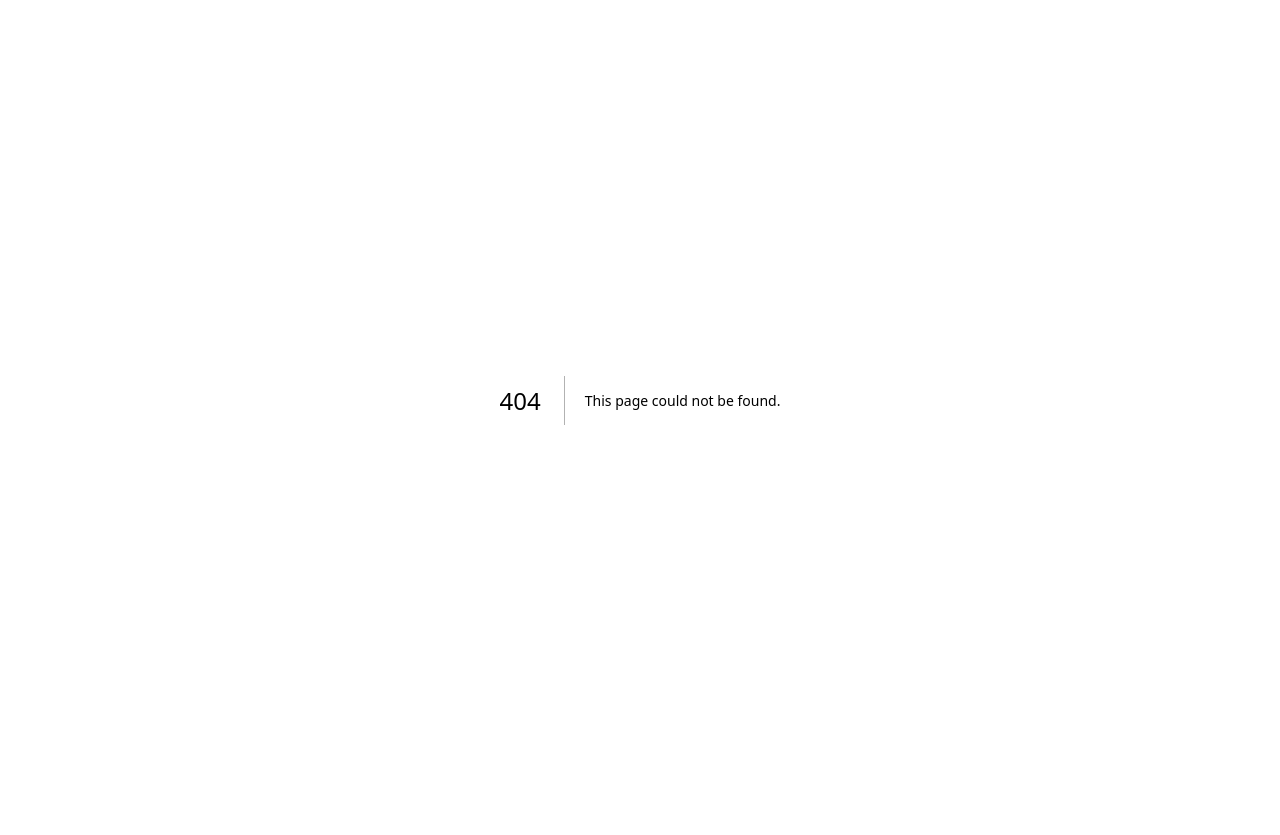
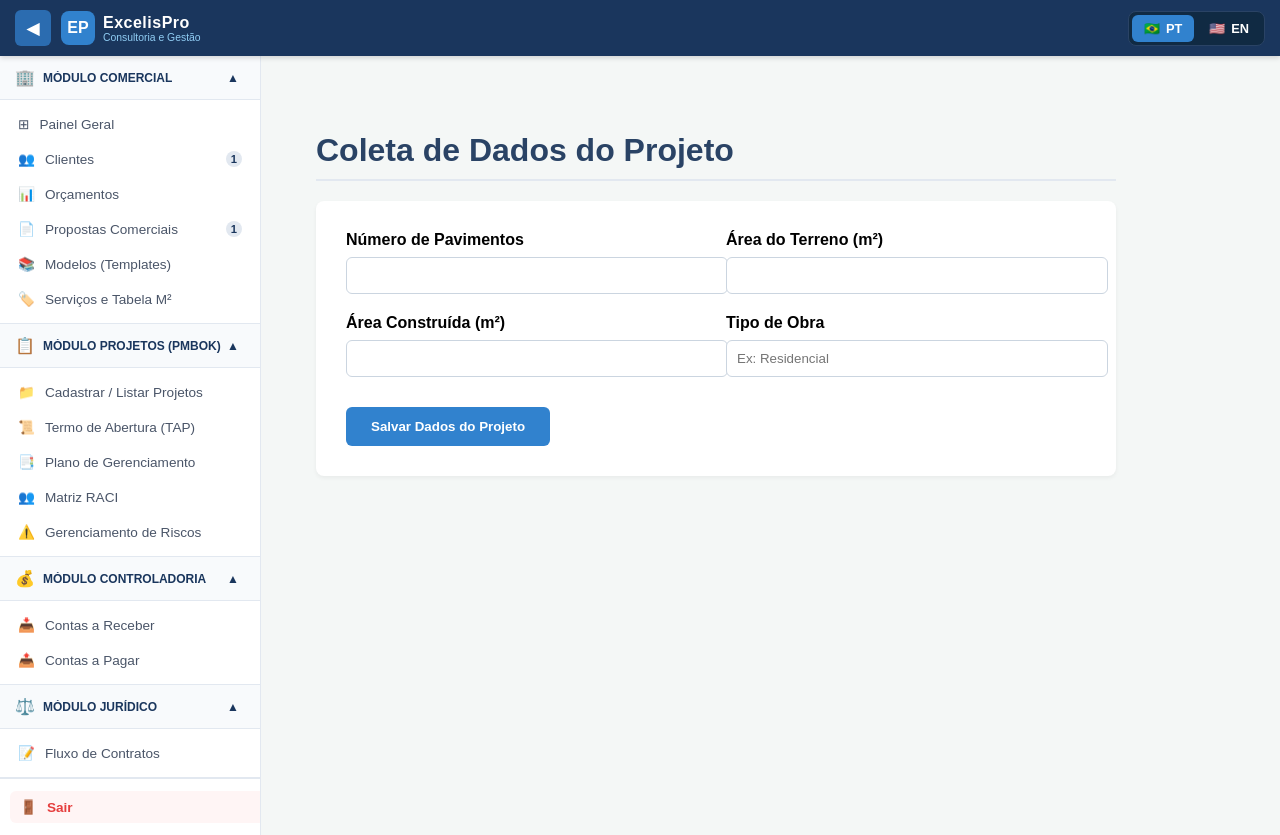
Before and after one commit to gestaoexcelispro/excelispro, a Next.js app: page /dashboard/projetos/coleta in a window 1280 px wide. Before the commit this address had no page. Before the commit the page ends 800 px from the top, so only its background shows below. Built offline with nearby package versions, Linux system fonts and the light colour scheme.

Commit message:
Create page.js

```diff
--- /dev/null
+++ b/src/app/dashboard/projetos/coleta/page.js
@@ -0,0 +1,58 @@
+'use client';
+import { useState } from 'react';
+import { useLanguage } from '../../../../contexts/LanguageContext';
+
+export default function ColetaDadosPage() {
+  const { lang } = useLanguage();
+
+  const [formData, setFormData] = useState({
+    pavimentos: '',
+    areaTerreno: '',
+    areaConstruida: '',
+    tipoObra: ''
+  });
+
+  const handleSubmit = (e) => {
+    e.preventDefault();
+    console.log("Dados salvos:", formData);
+    alert(lang === 'en-US' ? 'Data saved successfully!' : 'Dados salvos com sucesso!');
+  };
+
+  return (
+    <div style={{ padding: '40px', maxWidth: '800px' }}>
+      <h1 style={{ color: '#2A4365', marginBottom: '20px', borderBottom: '2px solid #e2e8f0', paddingBottom: '10px' }}>
+        {lang === 'en-US' ? 'Project Data Collection' : 'Coleta de Dados do Projeto'}
+      </h1>
+
+      <form onSubmit={handleSubmit} style={{ backgroundColor: 'white', padding: '30px', borderRadius: '8px', boxShadow: '0 2px 4px rgba(0,0,0,0.05)' }}>
+        <div style={{ display: 'grid', gridTemplateColumns: '1fr 1fr', gap: '20px' }}>
+
+          <div>
+            <label style={{ display: 'block', marginBottom: '8px', fontWeight: 'bold' }}>{lang === 'en-US' ? 'Number of Floors' : 'Número de Pavimentos'}</label>
+            <input type="number" onChange={(e) => setFormData({...formData, pavimentos: e.target.value})} style={{ width: '100%', padding: '10px', borderRadius: '6px', border: '1px solid #cbd5e0' }} />
+          </div>
+
+          <div>
+            <label style={{ display: 'block', marginBottom: '8px', fontWeight: 'bold' }}>{lang === 'en-US' ? 'Land Area (m²)' : 'Área do Terreno (m²)'}</label>
+            <input type="number" onChange={(e) => setFormData({...formData, areaTerreno: e.target.value})} style={{ width: '100%', padding: '10px', borderRadius: '6px', border: '1px solid #cbd5e0' }} />
+          </div>
+
+          <div>
+            <label style={{ display: 'block', marginBottom: '8px', fontWeight: 'bold' }}>{lang === 'en-US' ? 'Built Area (m²)' : 'Área Construída (m²)'}</label>
+            <input type="number" onChange={(e) => setFormData({...formData, areaConstruida: e.target.value})} style={{ width: '100%', padding: '10px', borderRadius: '6px', border: '1px solid #cbd5e0' }} />
+          </div>
+
+          <div>
+            <label style={{ display: 'block', marginBottom: '8px', fontWeight: 'bold' }}>{lang === 'en-US' ? 'Type of Work' : 'Tipo de Obra'}</label>
+            <input type="text" onChange={(e) => setFormData({...formData, tipoObra: e.target.value})} placeholder="Ex: Residencial" style={{ width: '100%', padding: '10px', borderRadius: '6px', border: '1px solid #cbd5e0' }} />
+          </div>
+
+        </div>
+
+        <button type="submit" style={{ marginTop: '30px', backgroundColor: '#3182ce', color: 'white', padding: '12px 25px', borderRadius: '6px', border: 'none', fontWeight: 'bold', cursor: 'pointer' }}>
+          {lang === 'en-US' ? 'Save Project Data' : 'Salvar Dados do Projeto'}
+        </button>
+      </form>
+    </div>
+  );
+}
```
